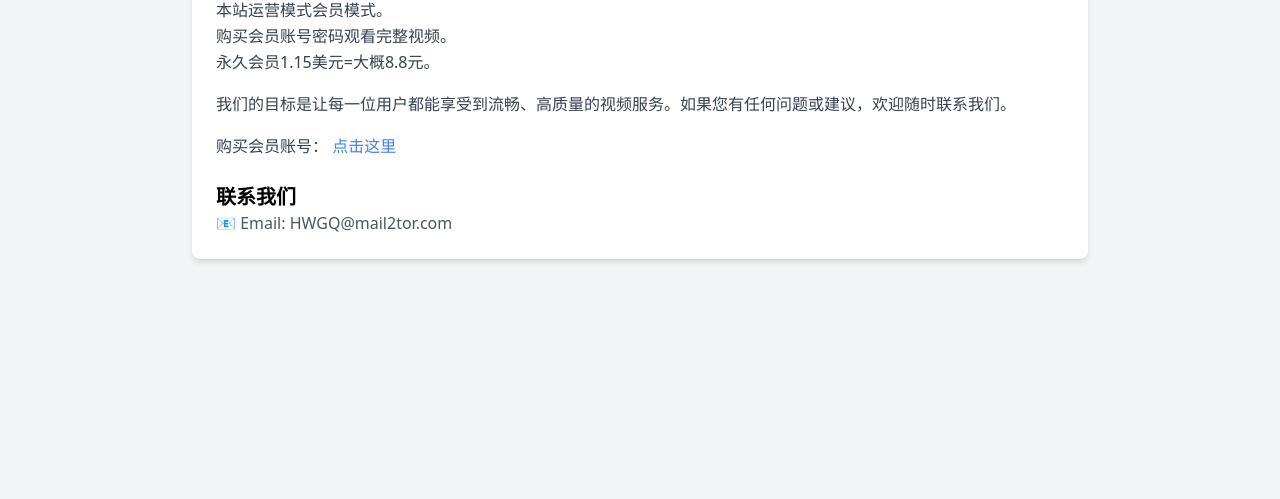
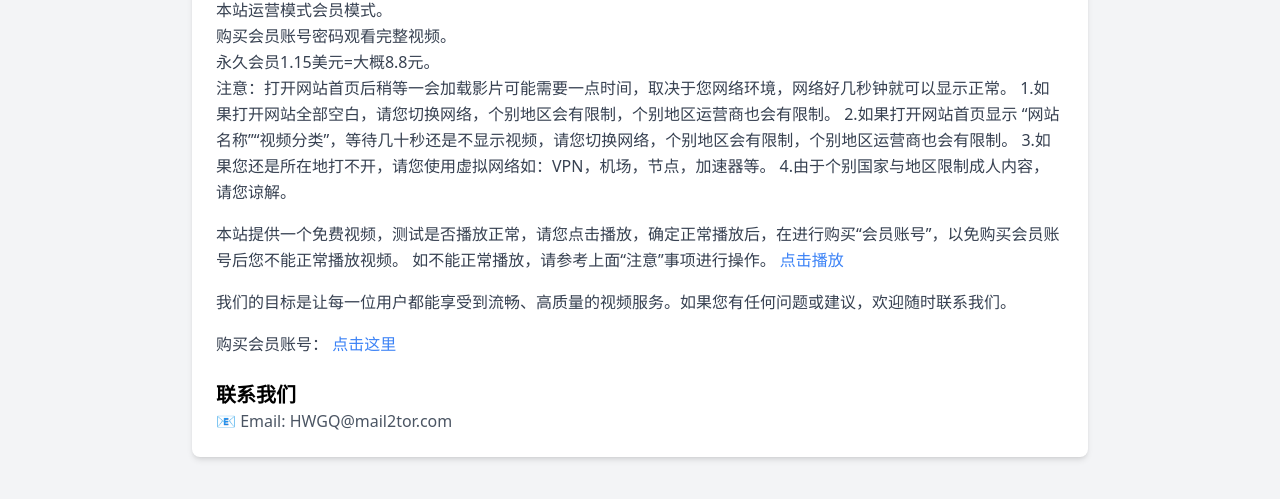
Before and after one commit to Kira5309/cqcm, a plain HTML site: page clarify.html in a window 1280 px wide. Shown: the part 167-666 px from the top of the page. Drawn offline with nearby package versions, Linux system fonts and the light colour scheme.

Commit message:
Update clarify.html

```diff
--- a/clarify.html
+++ b/clarify.html
@@ -28,6 +28,18 @@
         <p class="text-gray-700 leading-relaxed">
             永久会员1.15美元=大概8.8元。
         </p>
+        <p class="text-gray-700 leading-relaxed">
+           注意：打开网站首页后稍等一会加载影片可能需要一点时间，取决于您网络环境，网络好几秒钟就可以显示正常。
+           1.如果打开网站全部空白，请您切换网络，个别地区会有限制，个别地区运营商也会有限制。
+           2.如果打开网站首页显示 “网站名称”“视频分类”，等待几十秒还是不显示视频，请您切换网络，个别地区会有限制，个别地区运营商也会有限制。
+           3.如果您还是所在地打不开，请您使用虚拟网络如：VPN，机场，节点，加速器等。
+           4.由于个别国家与地区限制成人内容，请您谅解。
+        </p>
+      <p class="mt-4 text-gray-700 leading-relaxed">
+    本站提供一个免费视频，测试是否播放正常，请您点击播放，确定正常播放后，在进行购买“会员账号”，以免购买会员账号后您不能正常播放视频。
+          如不能正常播放，请参考上面“注意”事项进行操作。
+    <a href="https://api.ukubf.com/m3u8/?url=https://vip4.bbffsl.com/20250327/hH62bC3W/index.m3u8" target="_blank" class="text-blue-500 hover:underline">点击播放</a>
+      </p>
         <p class="mt-4 text-gray-700 leading-relaxed">
             我们的目标是让每一位用户都能享受到流畅、高质量的视频服务。如果您有任何问题或建议，欢迎随时联系我们。
         </p>
```
